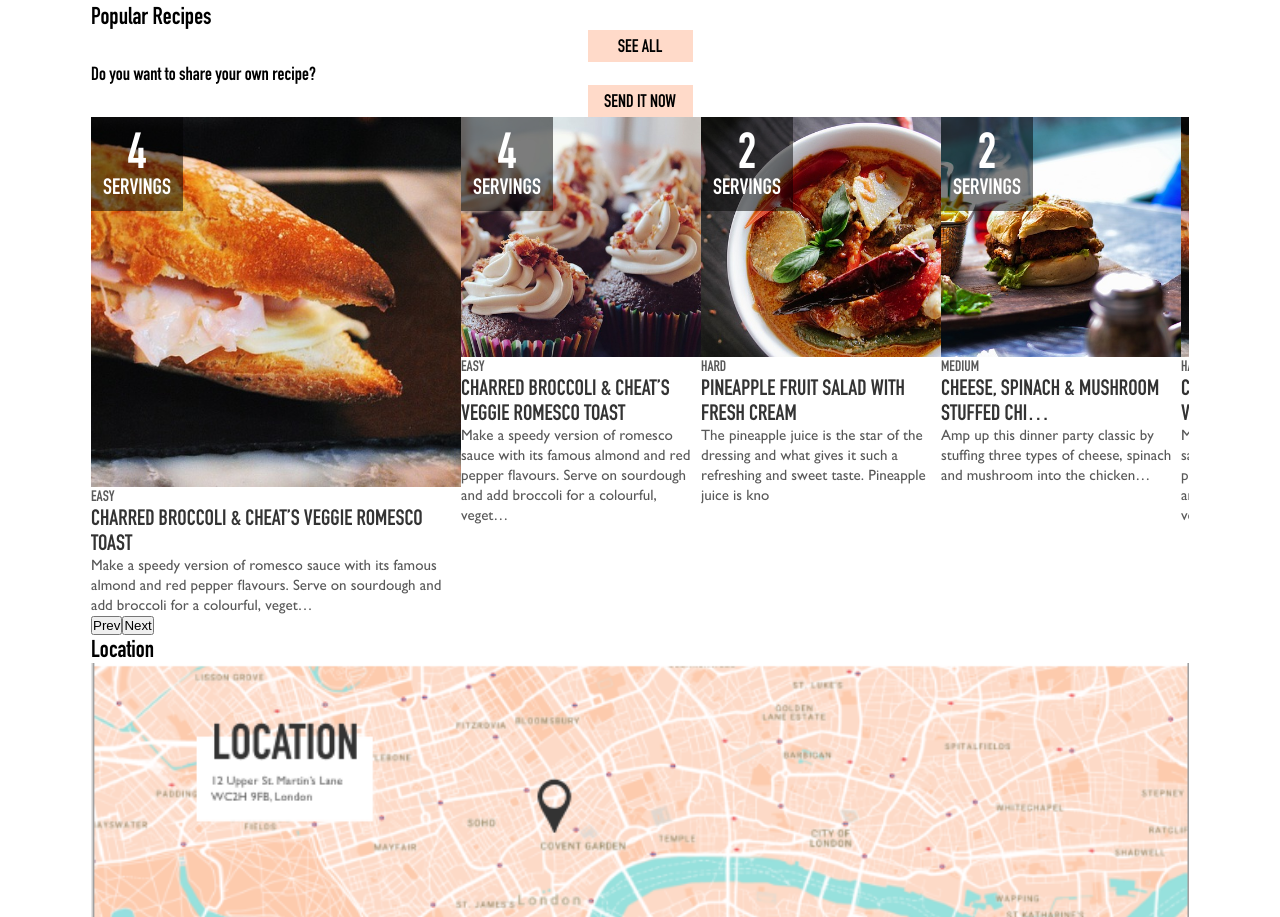
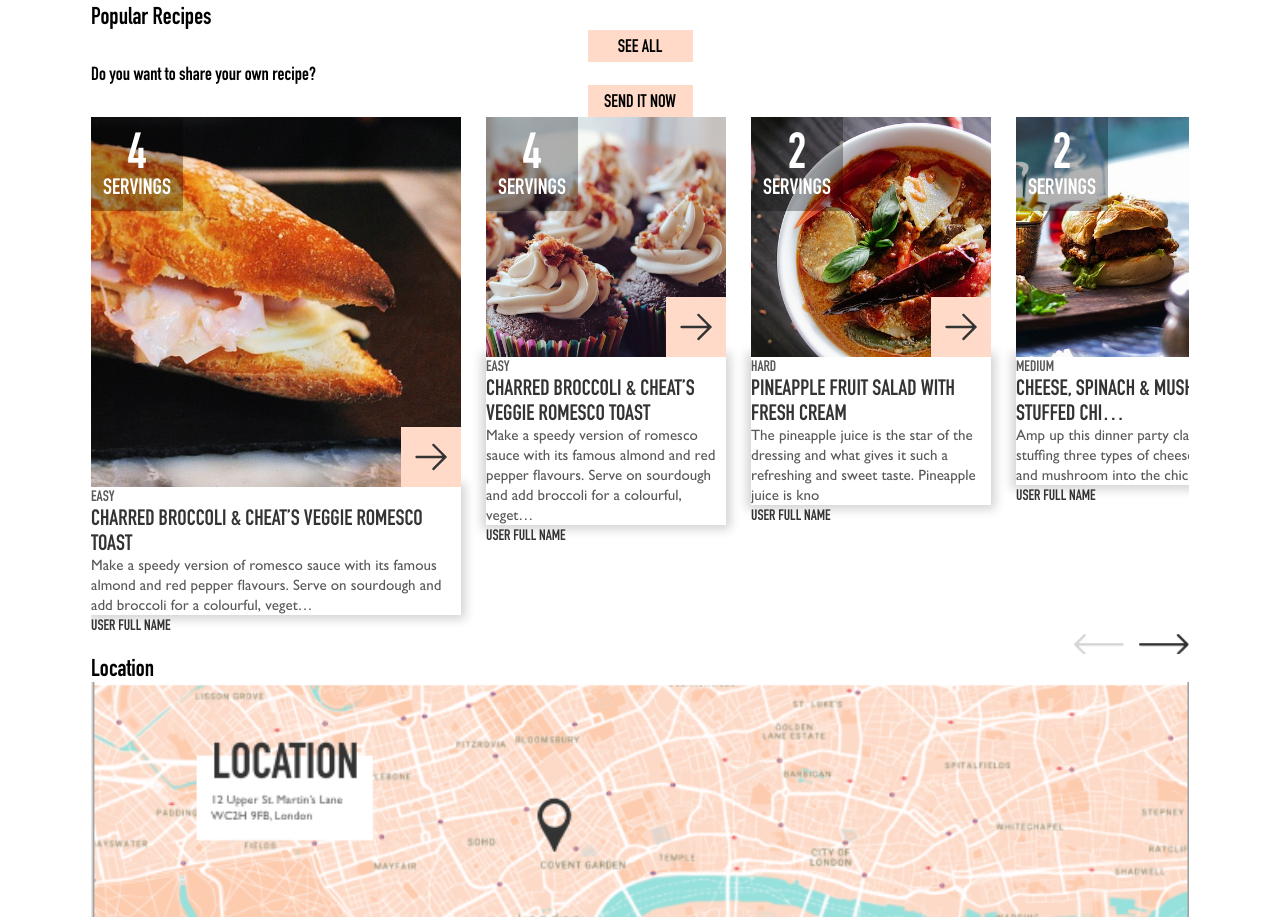
Before and after one commit to vijayranghar/cafe-london, a React app: page / in a window 1280 px wide. Shown: the part 892-1809 px from the top of the page. Built offline with nearby package versions, Linux system fonts and the light colour scheme.

Commit message:
slider ui tweaks

```diff
--- a/src/components/PopularRecipes/index.js
+++ b/src/components/PopularRecipes/index.js
@@ -79,29 +79,45 @@ class PopularRecipes extends Component {
   constructor (props) {
     super(props)
     this.state = {
-      activeIndex:0
+      activeIndex:0,
+      btnPreviousIsDisabled: true,
+      btnNextIsDisabled: false,
     }
   }
+
   handlePrevious = () => {
     this.setState({
-      activeIndex: this.state.activeIndex + 1
+      activeIndex: this.state.activeIndex - 1
+    },() => {
+      if(this.state.activeIndex < 1) {
+        this.setState({
+          btnPreviousIsDisabled: true,
+        })
+      }
     })
   }
 
   handleNext = () => {
     this.setState({
-      activeIndex: this.state.activeIndex - 1
+      activeIndex: this.state.activeIndex + 1,
+      btnPreviousIsDisabled: false,
+    },() => {
+      if(this.state.activeIndex > 7) {
+        this.setState({
+          btnNextIsDisabled: true,
+        })
+      }
     })
   }
   render () {
-    const { activeIndex } = this.state
+    const { activeIndex, btnPreviousIsDisabled, btnNextIsDisabled } = this.state
     console.log(activeIndex)
     const containerStyle = {
-      'transform': (activeIndex > 7) ? 'none' : `translateX(${activeIndex*200}px)`
+      'transform': `translateX(-${activeIndex*200}px)`
     }
     const renderRecipe = recipes.map(({size, backgroundImage, serving, difficulty, name, description, chefChoice}, index) => {
       return (
-        <div className={`recipe-${size}`} key={index}>
+        <div className={`recipe ${size}`} key={index}>
           <div className="recipe--image" style={{ 'backgroundImage':`url(${backgroundImage})`}}>
             <div className="recipe--serving">
               <div className="count">
@@ -109,11 +125,16 @@ class PopularRecipes extends Component {
               </div>
                 servings
             </div>
-            <a href="#" className="recipe--info"></a>
+            <a href="#" className="recipe--goto-btn"></a>
           </div>
-          <h5>{difficulty}</h5>
-          <h4>{name}</h4>
-          <p>{description}</p>
+          <div className="recipe--info">
+            <h5>{difficulty}</h5>
+            <h4>{name}</h4>
+            <p>{description}</p>
+          </div>
+          <span className="recipe--user-name">
+            User full name
+          </span>
         </div>
       )
     })
@@ -128,9 +149,11 @@ class PopularRecipes extends Component {
             <div className="popular-recipes--carousel--container" style={containerStyle}>
               {renderRecipe}
             </div>
+            <div className="btn-wrapper">
+              <button className={`btn-previous ${btnPreviousIsDisabled ? 'is-disabled': ''}`} onClick={this.handlePrevious}></button>
+              <button className={`btn-next ${btnNextIsDisabled ? 'is-disabled': ''}`} onClick={this.handleNext}></button>
+            </div>
           </div>
-          <button onClick={this.handlePrevious}>Prev</button>
-          <button onClick={this.handleNext}>Next</button>
         </div>
       </section>
     )
--- a/src/components/PopularRecipes/style.scss
+++ b/src/components/PopularRecipes/style.scss
@@ -5,34 +5,65 @@
     overflow: hidden;
     .popular-recipes--carousel--container {
       display: flex;
-      transition: transform 150ms ease-in;
+      transition: transform 300ms linear;
     }
-    .recipe--image {
-      width: 100%;
+    .btn-wrapper {
+      display: flex;
+      justify-content: flex-end;
+      .btn-previous,
+      .btn-next {
+        -webkit-appearance: none;
+        background-repeat: no-repeat;
+        cursor: pointer;
         background-size: cover;
-      background-repeat: no-repeat;
-      background-position: 100%;
-      text-transform: uppercase;
+        width: 50px;
+        border: none;
+        background: transparent;
+        background-size: cover;
+        height: 20px;
+        outline: none;
+        transition: opacity 300ms linear;
+        &.is-disabled {
+          opacity: 0.2;
         }
-    .recipe-small,
-    .recipe-large {
+      }
+      .btn-previous {
+        background-image: url('../../assets/images/back.png');
+        margin-right: 15px;
+      }
+      .btn-next {
+        background-image: url('../../assets/images/next.png')
+      }
+    }
+  }
+  .recipe {
+    margin-right: 25px;
+    &.small,
+    &.large {
       flex-shrink: 0;
     }
-    .recipe-large {
+    &.large {
       width: 370px;
       .recipe--image {
         width: 100%;
         height: 370px;
       }
     }
-    .recipe-small {
+    &.small {
       width: 240px;
       .recipe--image {
         height: 240px;
       }
     }
+    .recipe--image {
+      position: relative;
+      background-size: cover;
+      background-repeat: no-repeat;
+      background-position: 100%;
+      text-transform: uppercase;
+    }
     .recipe--serving {
-      background: rgba(0,0,0,.5);
+      background: rgba(0,0,0,.3);
       color: #fff;
       padding: 12px;
       display: inline-block;
@@ -44,6 +75,19 @@
         line-height: 45px;
       }
     }
+    .recipe--goto-btn {
+      display: block;
+      background: url('../../assets/images/go-btn.png') no-repeat;
+      background-size: cover;
+      position: absolute;
+      right: 0;
+      bottom: 0;
+      height: 60px;
+      width: 60px;
+      cursor: pointer;
+    }
+    .recipe--info {
+      box-shadow: 0 0 10px 4px #d1d1d1;
       h4 {
         font-size: 22px;
         line-height: 25px;
@@ -61,4 +105,10 @@
         line-height: 20px;
       }
     }
+    .recipe--user-name {
+      font-size: 15px;
+      text-transform: uppercase;
+      color: $color-mine-shaft;
     }
+  }
+  }
```
Lines whose indentation alone changed are shown as unchanged.
